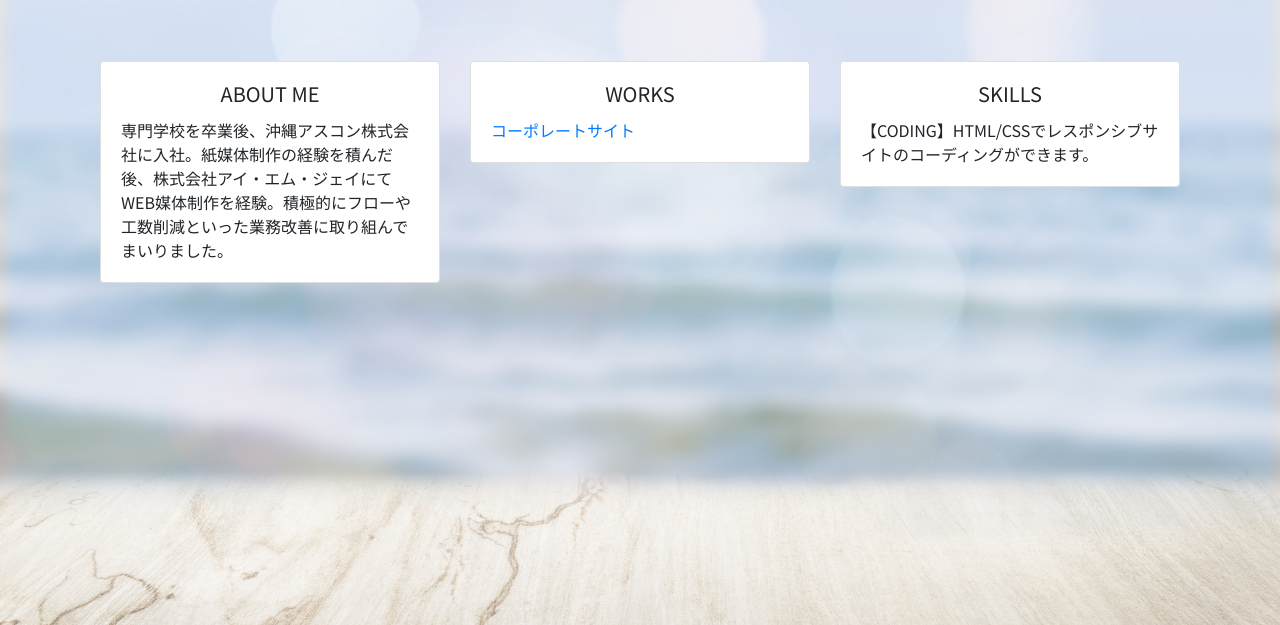
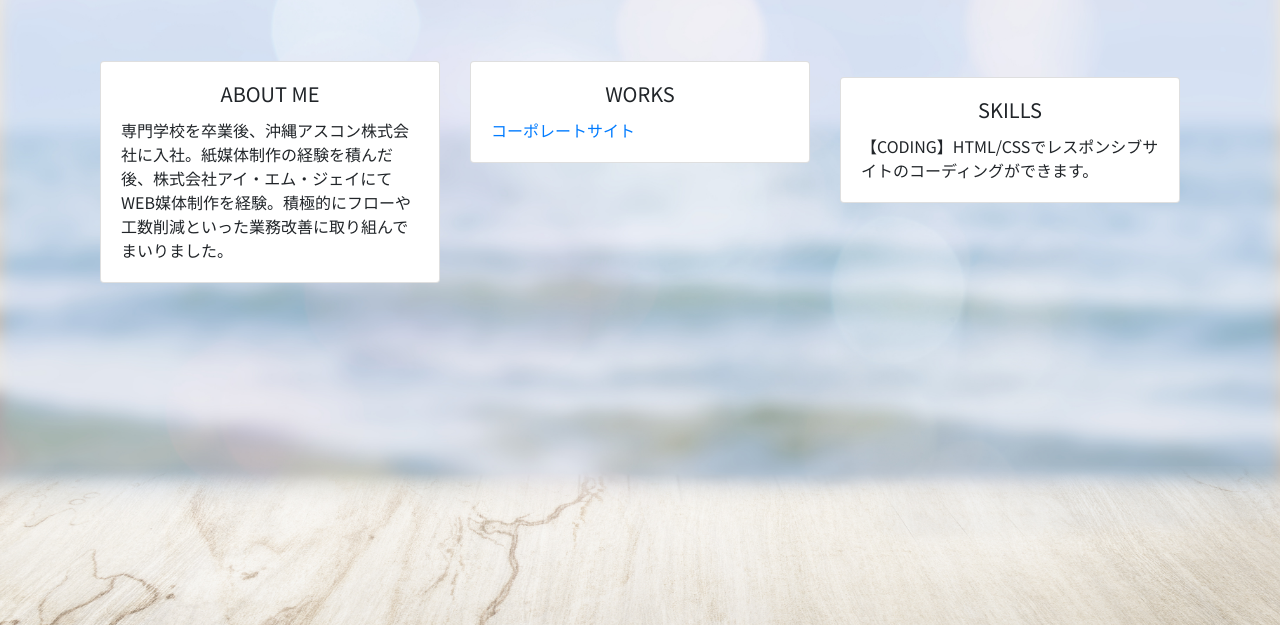
Before and after one commit to mygman/portfolio, a plain HTML site: page index.html in a window 1280 px wide. Shown: the part 175-800 px from the top of the page. Drawn offline with nearby package versions, Linux system fonts and the light colour scheme.

Commit message:
no message

```diff
--- a/index.html
+++ b/index.html
@@ -46,7 +46,7 @@
             </div>
           </div>
         </div>
-        <div class="col-12 col-sm-4 pt-3 pt-sm-0">
+        <div class="col-12 col-sm-4 mt-3 pb-5 pt-sm-0">
           <div class="card">
             <div class="card-body">
               <h5 class="card-title text-center">SKILLS</h5>
```
